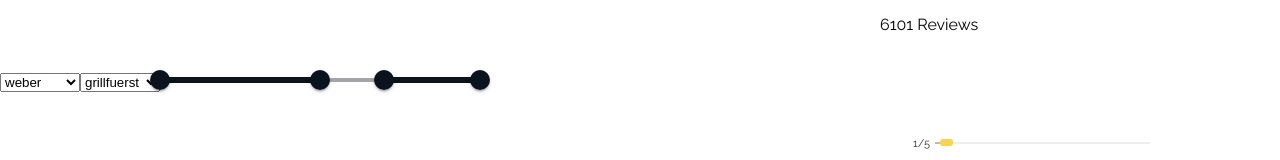
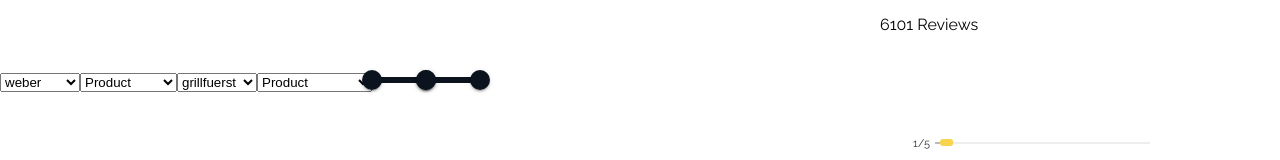
Before and after one commit to MaximKursakov/statista, a React (Create React App) app: page / in a window 1280 px wide. Shown: the part 318-478 px from the top of the page. Built offline with nearby package versions, Linux system fonts and the light colour scheme.

Commit message:
filter is now applicable to indivdual products (also in combination with the company data itself)

```diff
--- a/src/components/Filter.js
+++ b/src/components/Filter.js
@@ -1,31 +1,34 @@
 import { useState } from "react"
 import { data, dataRefernce } from "../data/mockdata"
 
-export const Filter = ({radarData, setRadarData}) => {
-    function updateData(data) {
-        if(!radarData.includes(data)) {
-            setRadarData(radarData.concat(data))
-        }
+export const Filter = ({radarData, setRadarData, SelectedProduct, setSelectedProduct}) => {
+    function filterData(e) {
+        setRadarData(e)
+        setSelectedProduct(undefined)
     }
-    function filterData(e, prod){
-        if (prod === undefined){
-            setRadarData(e.target.value)
-        }
-        else updateData(prod.name)
-    }
+
     return (
         <>
-        <select onChange={(e) => filterData(e)} name="company" id="select-company">
+        <select onChange={(e) => filterData(e.target.value)} name="company" id="select-company">
             <option value="">Company</option>
             {dataRefernce.map((item) => {
             return(
-                <>
                     <option value={item.name} selected={item.name === radarData ? "selected" : null}>{item.name}</option>
-                </>
                 )
             })}
         </select>
-
+        <select onChange={(e) => setSelectedProduct(e.target.value)} name="products" id="select-product">
+            <option value="">Product</option>
+            {dataRefernce.map((item) => {
+                if (item.name === radarData) {
+                    return item.products.map((product) => {
+                        return(
+                            <option value={product.name} >{product.name}</option>
+                        )
+                    })
+                }
+            })}
+        </select>
         </>
     )
 }
--- a/src/components/RangeSlider.tsx
+++ b/src/components/RangeSlider.tsx
@@ -10,19 +10,20 @@ function valuetext(value: number) {
 interface Props {
   min: number,
   max: number,
-  SelectedCompany1: string,
-  setSelectedCompany1: Function
+  SelectedCompany: string,
+  setSelectedCompany: Function
 }
 
-export const RangeSlider:React.FC<Props> = ({min,max, SelectedCompany1, setSelectedCompany1}) => {
-  const [value, setValue] = React.useState<number[]>([40, 1000]);
+export const RangeSlider:React.FC<Props> = ({min,max, SelectedCompany, setSelectedCompany}) => {
+  const [value, setValue] = React.useState<number[]>([0, 1000]);
 
   const [minValue, setMinValue] = React.useState<number>()
   const [maxValue, setMaxValue] = React.useState<number>()
 
   React.useEffect(() => {
+    setValue([0, 1000])
     dataRefernce.map((item) => {
-      if(item.name === SelectedCompany1) {
+      if(item.name === SelectedCompany) {
         let priceArray: number[] = []
         item.products.map((product) => {
           priceArray.push(product.price)
@@ -31,9 +32,7 @@ export const RangeSlider:React.FC<Props> = ({min,max, SelectedCompany1, setSelec
         setMaxValue(Math.max(...priceArray))
       }
     })
-  }, [SelectedCompany1])
-
-  console.log(minValue)
+  }, [SelectedCompany])
 
   const handleChange = (event: Event, newValue: number | number[]) => {
     setValue(newValue as number[]);
--- a/src/scenes/AspectScore/AspectScore.js
+++ b/src/scenes/AspectScore/AspectScore.js
@@ -5,23 +5,36 @@ import "./AspectScore.scss"
 import { MyResponsiveBar } from "../Bar";
 import { Filter } from "../../components/Filter";
 import { useState, useEffect } from "react";
-import { Slider } from "@mui/material"
+import { selectClasses, Slider } from "@mui/material"
 import { RangeSlider } from "../../components/RangeSlider";
 
 
 export const AspectScore = () => {
     const [SelectedCompany1, setSelectedCompany1] = useState("weber")
     const [SelectedCompany2, setSelectedCompany2] = useState("grillfuerst")
+    const [SelectedProduct1, setSelectedProduct1] = useState()
+    const [SelectedProduct2, setSelectedProduct2] = useState()
 
+    const [displayedData, setDisplayedData] = useState(["weber", "grillfuerst"])
+    useEffect(() => {
+        setDisplayedData([])
+        if (SelectedProduct1 !== undefined) {
+            setDisplayedData(prevDisplayedData => [SelectedProduct1, ...prevDisplayedData.slice(1)])
+        } else setDisplayedData(prevDisplayedData => [SelectedCompany1, ...prevDisplayedData.slice(1)])
+        if (SelectedProduct2 !== undefined) {
+            setDisplayedData(prevDisplayedData => [SelectedProduct2, ...prevDisplayedData.slice(-1)])
+        } else setDisplayedData(prevDisplayedData => [SelectedCompany2, ...prevDisplayedData.slice(-1)])
+      }, [SelectedCompany1, SelectedCompany2, SelectedProduct1, SelectedProduct2])
+    console.log(displayedData)
 
     return(
         <div className="aspect-score">
-            <Filter radarData={SelectedCompany1} setRadarData={setSelectedCompany1}></Filter>
-            <Filter radarData={SelectedCompany2} setRadarData={setSelectedCompany2}></Filter>
-            <RangeSlider SelectedCompany1={SelectedCompany1} setSelectedCompany1={setSelectedCompany1}></RangeSlider>
-            <RangeSlider SelectedCompany2={SelectedCompany2} setSelectedCompany2={setSelectedCompany2}></RangeSlider>
+            <Filter radarData={SelectedCompany1} setRadarData={setSelectedCompany1} SelectedProduct={SelectedProduct1} setSelectedProduct={setSelectedProduct1}></Filter>
+            <Filter radarData={SelectedCompany2} setRadarData={setSelectedCompany2} SelectedProduct={SelectedProduct2} setSelectedProduct={setSelectedProduct2}></Filter>
+            <RangeSlider SelectedCompany={SelectedCompany1} setSelectedCompany={setSelectedCompany1}></RangeSlider>
+            <RangeSlider SelectedCompany={SelectedCompany2} setSelectedCompany={setSelectedCompany2}></RangeSlider>
             <div className="aspect-radar">
-                <MyResponsiveRadar data={data} SelectedCompany1={SelectedCompany1} SelectedCompany2={SelectedCompany2}/>
+                <MyResponsiveRadar data={data} displayedData={displayedData}/>
             </div>
             <div className="review-bar">
                 <MyResponsiveBar data={mockReviews} SelectedCompany1={SelectedCompany1}/>
--- a/src/scenes/Radar.tsx
+++ b/src/scenes/Radar.tsx
@@ -2,8 +2,7 @@ import { ResponsiveRadar } from '@nivo/radar';
 import React from 'react';
 
 interface Props {
-    SelectedCompany1:string,
-    SelectedCompany2:string,
+    displayedData: [],
     data : {
     aspect: string,
     weber: number,
@@ -12,11 +11,11 @@ interface Props {
 
 }
 
-export const MyResponsiveRadar:React.FC<Props> = ({ data, SelectedCompany1, SelectedCompany2  }) => {
+export const MyResponsiveRadar:React.FC<Props> = ({ data, displayedData  }) => {
     return(
     <ResponsiveRadar
         data={data}
-        keys={[SelectedCompany1, SelectedCompany2]}
+        keys={displayedData}
         indexBy="aspect"
         maxValue={1}
         valueFormat=">-.2%"
```
